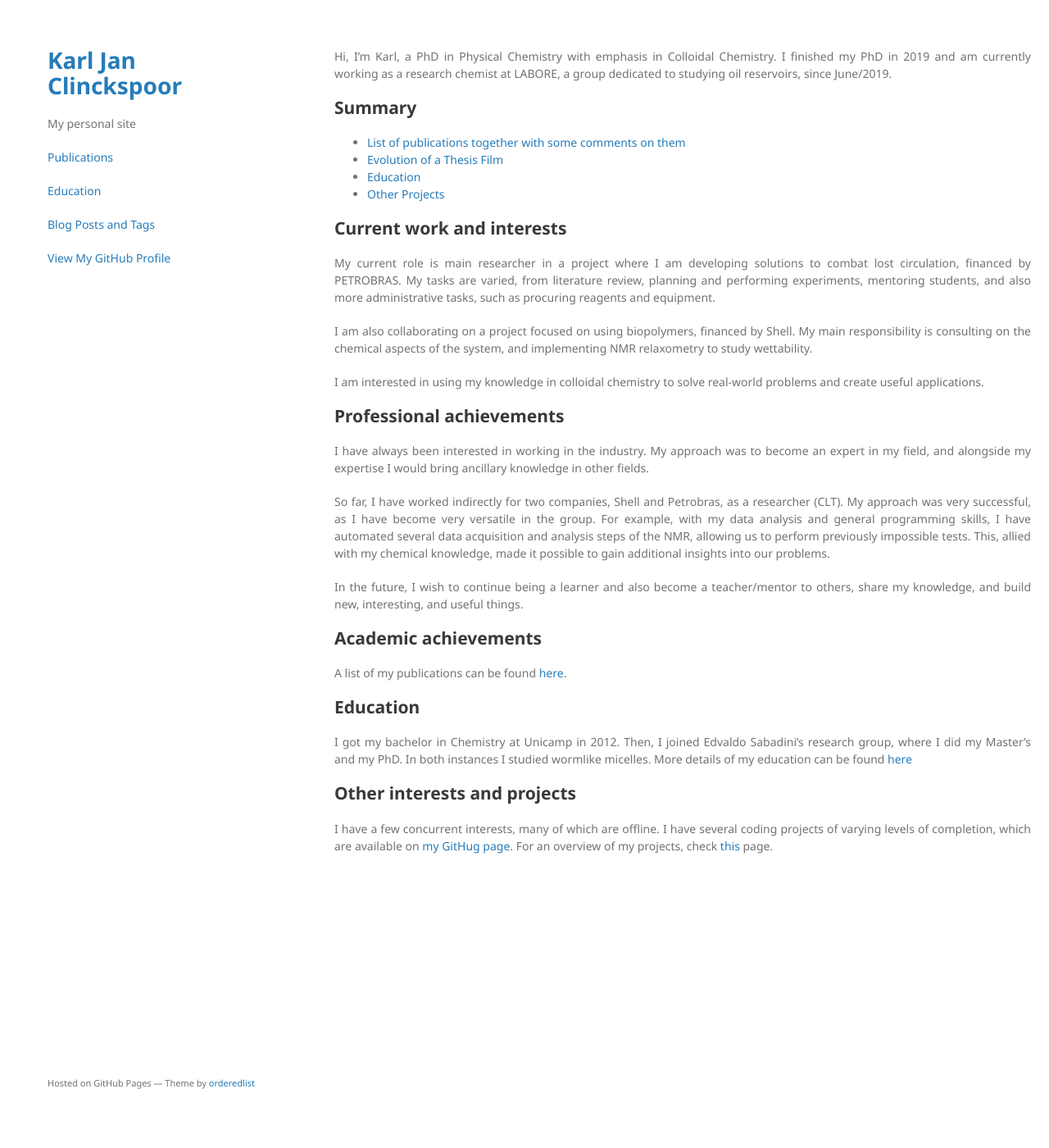
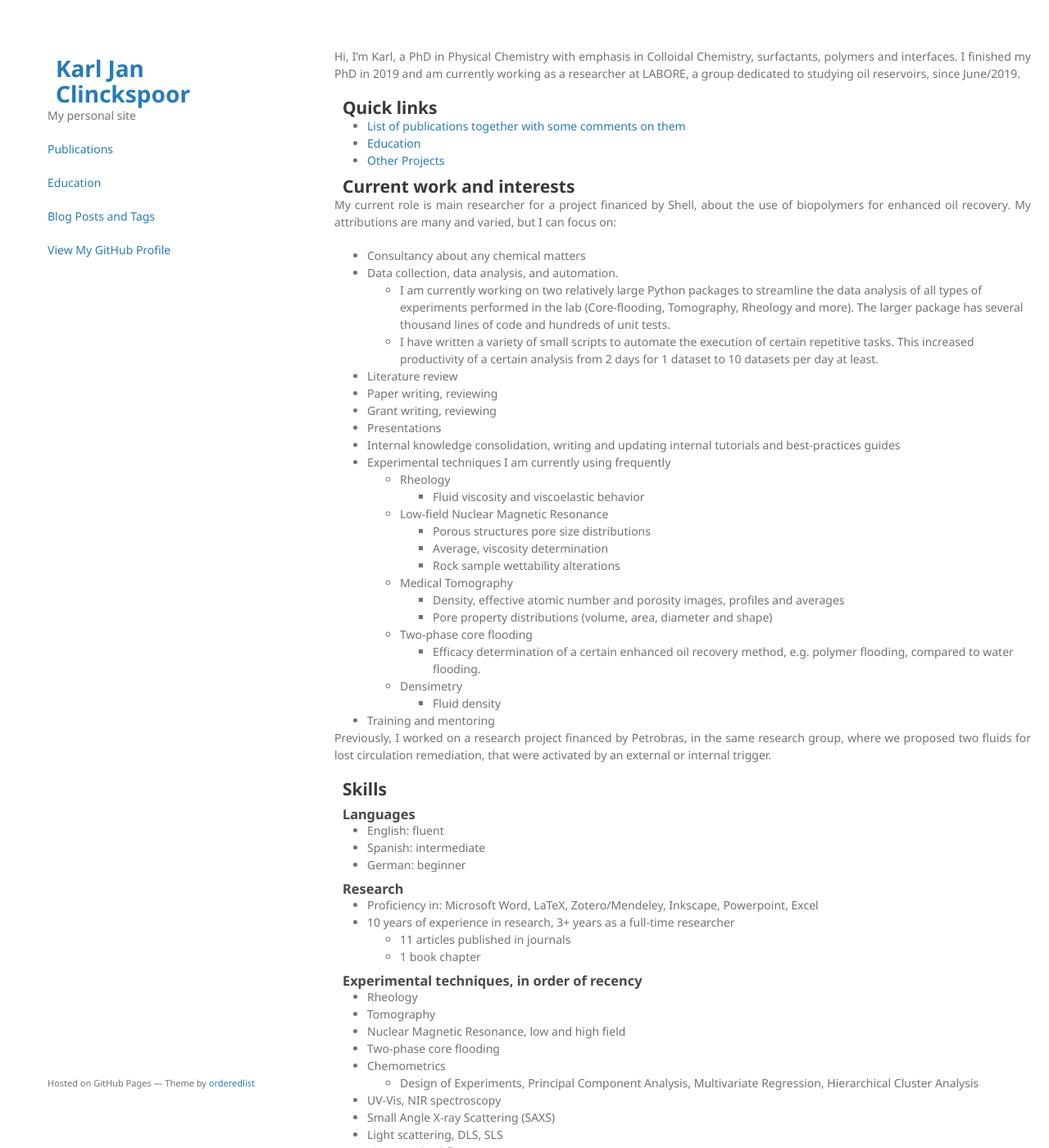
Before and after one commit to KarlClinckspoor/KarlClinckspoor.github.io, a Jekyll site: the page built from index.md, in a window 1280 px wide and 1400 px high. Shown: the whole window at 82% size. Built offline with Jekyll 4.4.1, drawn with Linux system fonts in a browser that asks for light colours; some of the changed text lies outside the part shown.

Commit message:
Updated CV

```diff
--- a/_sass/jekyll-theme-minimal.scss
+++ b/_sass/jekyll-theme-minimal.scss
@@ -15,11 +15,15 @@ p {
 
 h1, h2, h3, h4, h5, h6 {
   color:#222;
-  margin:0 0 20px;
+  margin:10px 0px 0px 10px;
 }
 
 p, ul, ol, table, pre, dl {
   margin:0 0 20px;
+}
+
+ul, ol {
+  margin: 0px;
 }
 
 h1, h2, h3 {
--- a/index.md
+++ b/index.md
@@ -4,73 +4,93 @@ author: Karl Jan Clinckspoor
 layout: default
 ---
 
-Hi, I'm Karl, a PhD in Physical Chemistry with emphasis in Colloidal Chemistry.
-I finished my PhD in 2019 and am currently working as a research chemist at
+Hi, I'm Karl, a PhD in Physical Chemistry with emphasis in Colloidal Chemistry, surfactants, polymers
+and interfaces. I finished my PhD in 2019 and am currently working as a researcher at
 LABORE, a group dedicated to studying oil reservoirs, since June/2019.
 
-## Summary
+## Quick links
 
 * [List of publications together with some comments on them](publications.html)
-* [Evolution of a Thesis Film](evol_thesis.html)
 * [Education](education.html)
 * [Other Projects](other_projects.html)
 
 ## Current work and interests
 
-My current role is main researcher in a project where I am developing solutions
-to combat lost circulation, financed by PETROBRAS. My tasks are varied, from
-literature review, planning and performing experiments, mentoring students, and
-also more administrative tasks, such as procuring reagents and equipment.
+My current role is main researcher for a project financed by Shell, about the use of biopolymers
+for enhanced oil recovery. My attributions are many and varied, but I can focus on:
 
-I am also collaborating on a project focused on using biopolymers, financed by
-Shell. My main responsibility is consulting on the chemical aspects of the
-system, and implementing NMR relaxometry to study wettability.
+* Consultancy about any chemical matters
+* Data collection, data analysis, and automation.
+  * I am currently working on two relatively large Python packages to streamline the data analysis
+    of all types of experiments performed in the lab (Core-flooding, Tomography, Rheology and more).
+    The larger package has several thousand lines of code and hundreds of unit tests.
+  * I have written a variety of small scripts to automate the execution of certain repetitive tasks.
+    This increased productivity of a certain analysis from 2 days for 1 dataset to 10 datasets per
+    day at least.
+* Literature review
+* Paper writing, reviewing
+* Grant writing, reviewing
+* Presentations
+* Internal knowledge consolidation, writing and updating internal tutorials and best-practices guides
+* Experimental techniques I am currently using frequently
+  * Rheology
+    * Fluid viscosity and viscoelastic behavior
+  * Low-field Nuclear Magnetic Resonance
+    * Porous structures pore size distributions
+    * Average, viscosity determination
+    * Rock sample wettability alterations
+  * Medical Tomography
+    * Density, effective atomic number and porosity images, profiles and averages
+    * Pore property distributions (volume, area, diameter and shape)
+  * Two-phase core flooding
+    * Efficacy determination of a certain enhanced oil recovery method, e.g. polymer flooding,
+      compared to water flooding.
+  * Densimetry
+    * Fluid density
+* Training and mentoring
 
-I am interested in using my knowledge in colloidal chemistry to solve
-real-world problems and create useful applications.
+Previously, I worked on a research project financed by Petrobras, in the same research group, where
+we proposed two fluids for lost circulation remediation, that were activated by an external or internal trigger.
 
-## Professional achievements
+## Skills
 
-I have always been interested in working in the industry. My approach was to
-become an expert in my field, and alongside my expertise I would bring ancillary
-knowledge in other fields.
+### Languages
 
-So far, I have worked indirectly for two companies, Shell and Petrobras, as a
-researcher (CLT). My approach was very successful, as I have become very
-versatile in the group. For example, with my data analysis and general
-programming skills, I have automated several data acquisition and analysis steps
-of the NMR, allowing us to perform previously impossible tests. This, allied
-with my chemical knowledge, made it possible to gain additional insights into
-our problems.
+* English: fluent
+* Spanish: intermediate
+* German: beginner
 
-In the future, I wish to continue being a learner and also become a
-teacher/mentor to others, share my knowledge, and build new, interesting, and
-useful things.
+### Research
 
-## Academic achievements
+* Proficiency in: Microsoft Word, LaTeX, Zotero/Mendeley, Inkscape, Powerpoint, Excel
+* 10 years of experience in research, 3+ years as a full-time researcher
+  * 11 articles published in journals
+  * 1 book chapter
 
-A list of my publications can be found [here](publications.html).
+### Experimental techniques, in order of recency
 
-## Education
+* Rheology
+* Tomography
+* Nuclear Magnetic Resonance, low and high field
+* Two-phase core flooding
+* Chemometrics
+  * Design of Experiments, Principal Component Analysis, Multivariate Regression, Hierarchical Cluster Analysis
+* UV-Vis, NIR spectroscopy
+* Small Angle X-ray Scattering (SAXS)
+* Light scattering, DLS, SLS
+* Time-resolved fluorescence
+* Isothermal Titration Calorimetry
+* Differential Scanning Calorimetry
+* X-ray diffraction
 
-I got my bachelor in Chemistry at Unicamp in 2012. Then, I joined Edvaldo
-Sabadini's research group, where I did my Master's and my PhD. In both instances
-I studied wormlike micelles. More details of my education can be found
-[here](education.html)
+### Programming
 
-## Other interests and projects
+* Python: Advanced
+  * Matplotlib, numpy, pandas, scipy. Larger projects are confidential. [Portfolio project](https://github.com/KarlClinckspoor/wordle_helper), [another](https://github.com/KarlClinckspoor/EvolutionThesis)
+* Matlab: Intermediate. Projects are confidential.
+* C#: beginner. [Portfolio project](https://github.com/KarlClinckspoor/Underworld-Editor-Randomizer)
+* HTML, CSS: beginner. [Example project: this site](https://karlclinckspoor.github.io/)
+* git/github: beginner.
 
-I have a few concurrent interests, many of which are offline. I have several
-coding projects of varying levels of completion, which are available on [my
-GitHug page](github.com/KarlClinckspoor). For an overview of my projects, check
-[this](other_projects.html) page.
-
-
-<!-- List of blog posts:
-<ul>
-  {% for post in site.posts %}
-    <li>
-      <a href="{{ post.url }}">{{ post.title }}</a>
-    </li>
-  {% endfor %}
-</ul> -->
+I've also dedicated some time helping others,
+providing over 75 answers on [stackoverflow](https://stackoverflow.com/users/8310295/k-cl).
```
Also changed, not shown: other_projects.md (+27 -27 lines).
